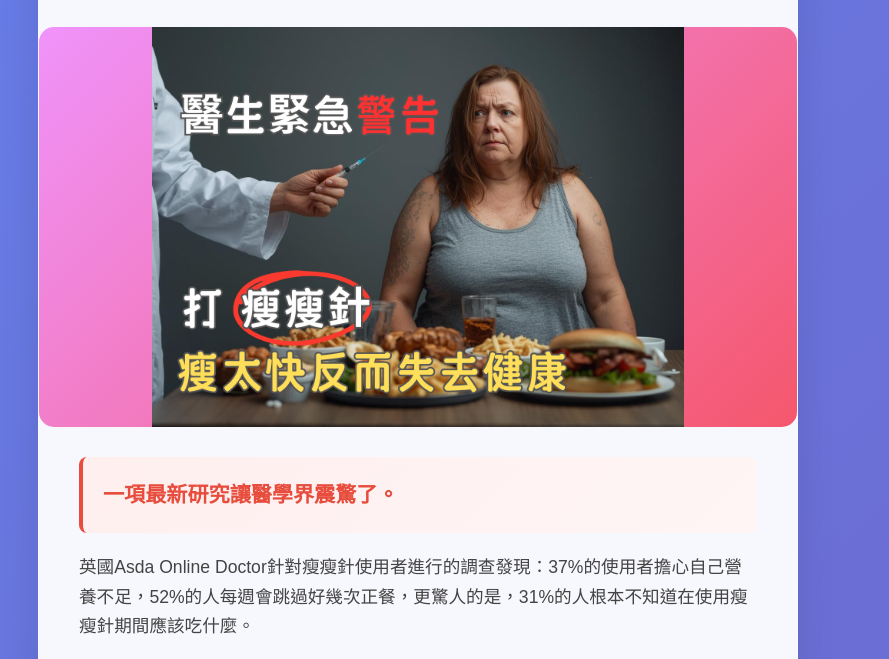
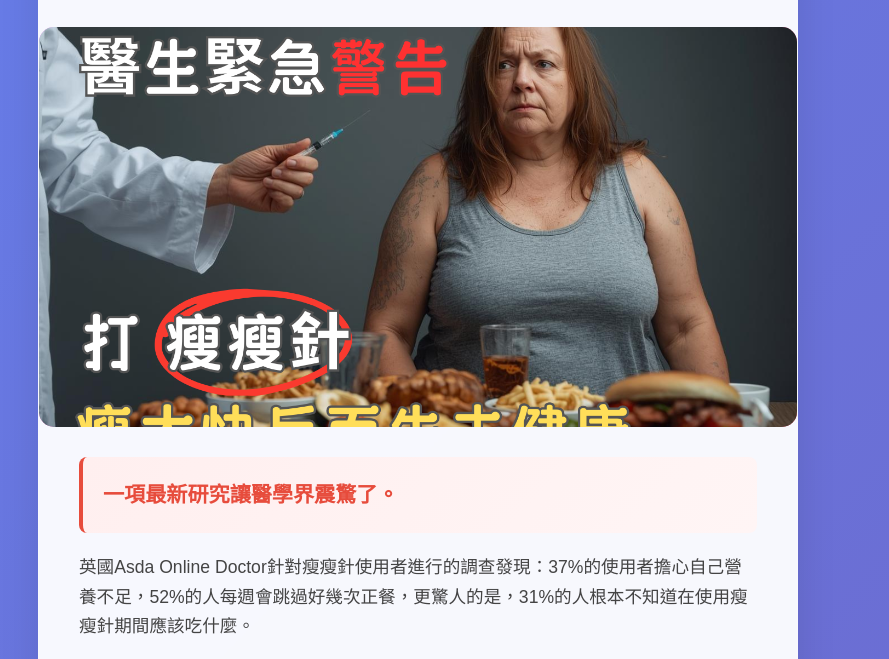
Before and after one commit to artemissport/weight_line7, a plain HTML site: page index.html in a window 1280 px wide. Shown: the part 110-769 px from the top of the page, without its empty margins (222-1111 px from the left). Drawn offline with Linux system fonts and the light colour scheme.

Commit message:
Update index.html

```diff
--- a/index.html
+++ b/index.html
@@ -78,8 +78,7 @@
             right: 0;
             bottom: 0;
             background: url('main-image.jpg') center center;
-            background-size: contain;
-            background-repeat: no-repeat;
+            background-size: cover;
             opacity: 0;
             transition: opacity 0.3s ease;
         }
```
